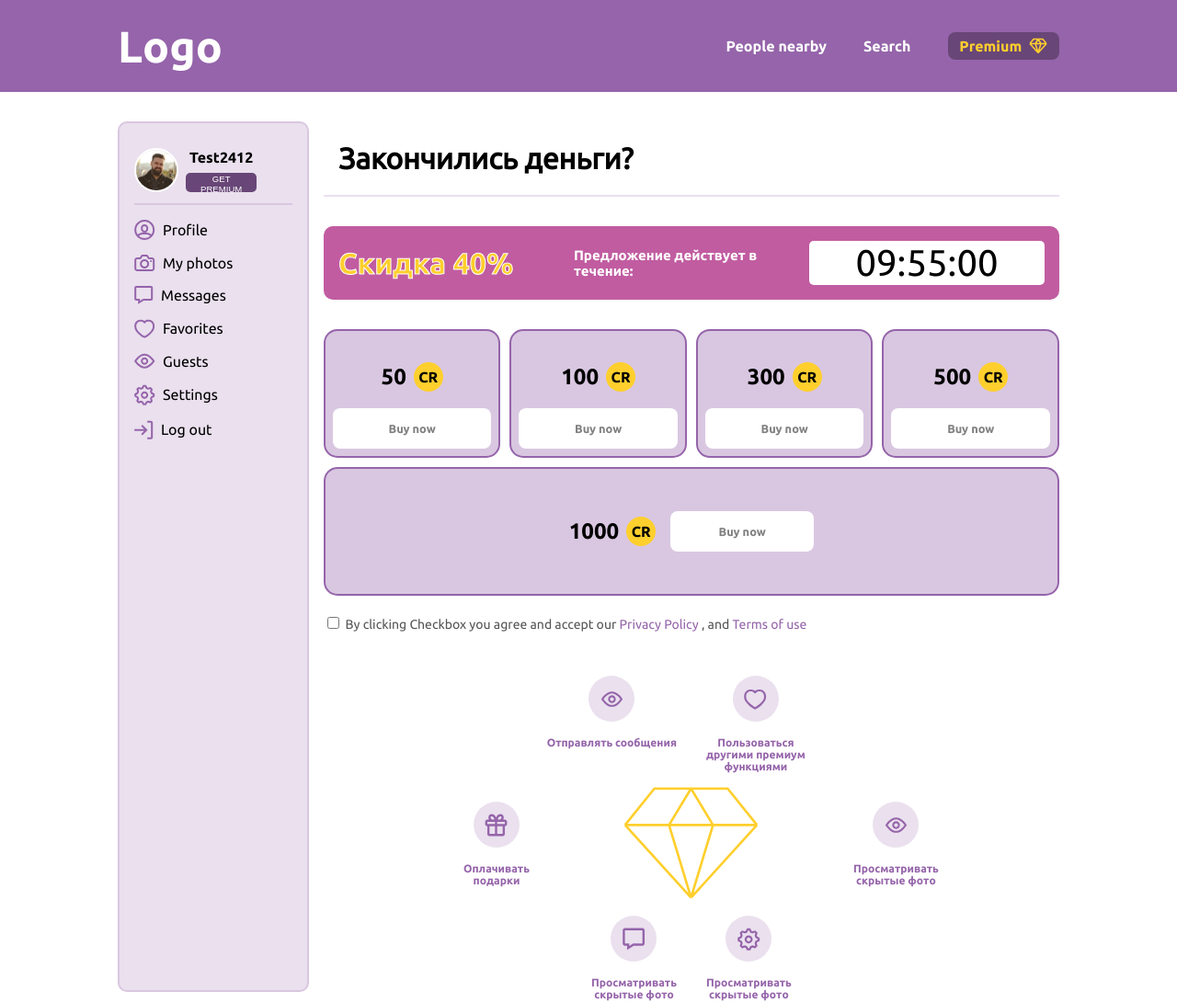
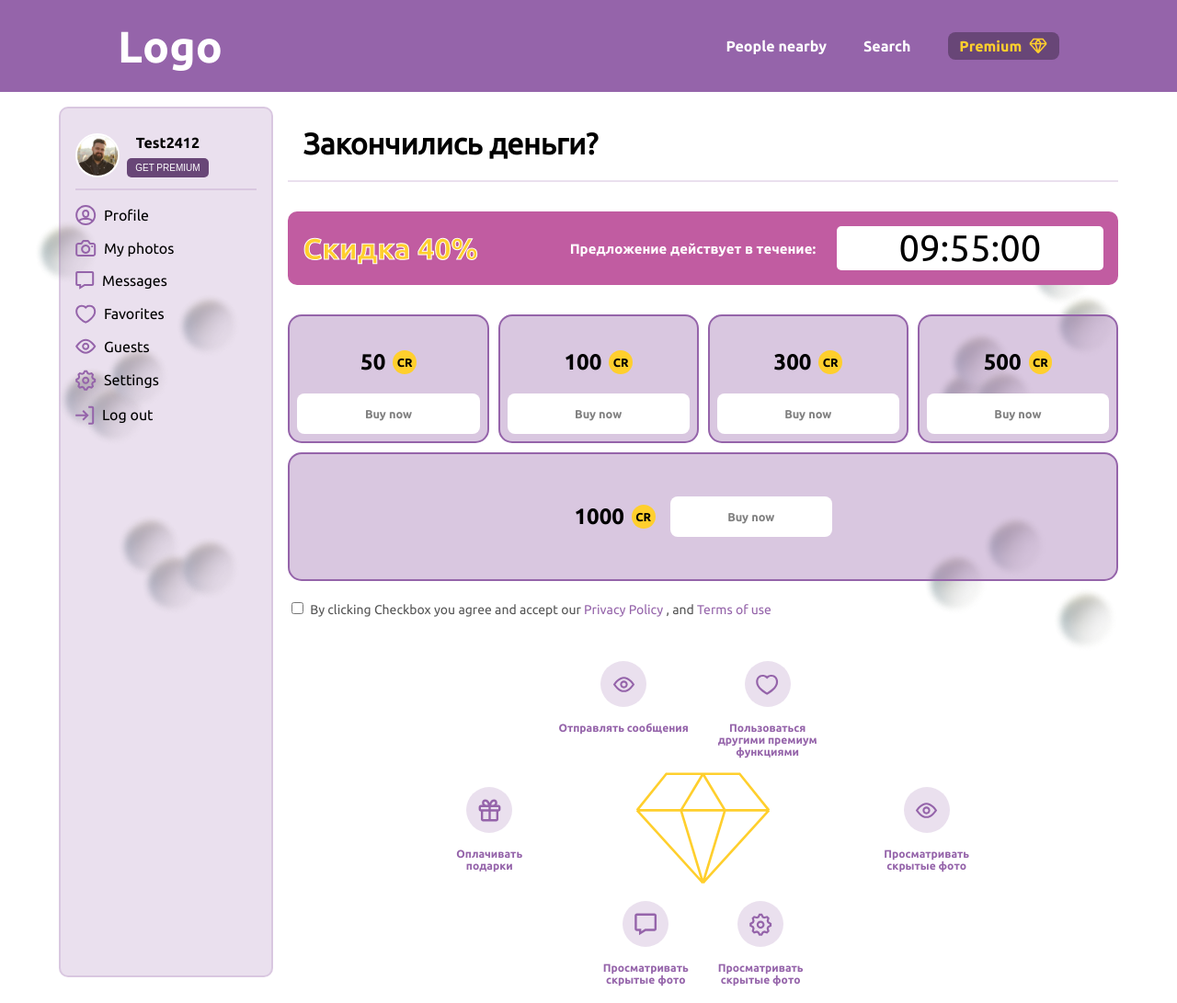
Before and after one commit to Sweetbubalech/AdCombo-page, a plain HTML site: page index.html in a window 1280 px wide. Shown: the whole page at 92% size. Drawn offline with Linux system fonts and the light colour scheme.

Commit message:
Add files via upload

```diff
--- a/css/style.css
+++ b/css/style.css
@@ -22,6 +22,9 @@
 }
 
 body {
+  display: flex;
+  flex-direction: column;
+  align-items: center;
   font-family: "Ubuntu";
   margin: 0;
 }
@@ -63,7 +66,6 @@ li {
 .burger-menu-icon:hover {
   transform: scale(1.2);
 }
-
 
 .header-section_logo-block {
   display: none;
@@ -136,8 +138,15 @@ li {
 
 .main-section {
   display: flex;
-  width: 100%;
+  margin-top: 1rem;
+  width: 65%;
   height: auto;
+}
+
+@media screen and (width < 1400px) {
+  .main-section {
+    width: 90%;
+  }
 }
 
 .main-section_sidebar {
@@ -183,7 +192,7 @@ li {
   margin-top: 0.5rem;
   width: 100%;
   height: 1.3rem;
-  font-size: 0.6rem;
+  font-size: clamp(8px, 2.5vw, 10px);
   color: white;
   border: none;
   border-radius: 5px;
@@ -198,7 +207,7 @@ li {
   transition: ease-in-out 0.2s;
 }
 
-.sidebar_unordered-list_item:hover{
+.sidebar_unordered-list_item:hover {
   transform: translate(10px, 0);
   cursor: pointer;
 }
@@ -369,7 +378,6 @@ fieldset {
   margin-bottom: 0.5rem;
 }
 
-
 .low-menu_icon-block {
   display: flex;
   align-items: center;
@@ -400,14 +408,14 @@ fieldset {
 
 .sale-span {
   font-family: "Ubuntu-bold";
-  font-size: clamp(20px, 2.5vw,40px);
+  font-size: clamp(20px, 2.5vw, 40px);
   color: #ffcf2d;
   -webkit-text-stroke: 1px white;
 }
 
 .offer-span {
   font-family: "Ubuntu-bold";
-  font-size: clamp(5px, 2.5vw,15px);
+  font-size: clamp(5px, 2.5vw, 15px);
   color: white;
 }
 
@@ -490,11 +498,11 @@ fieldset {
   align-items: center;
   justify-content: center;
   margin-left: 0.5rem;
-  width: 2rem;
-  height: 2rem;
-  font-size: 1rem;
+  width: 1.6rem;
+  height: 1.6rem;
+  font-size: 0.8rem;
   border-radius: 5rem;
-  background-color: #FFCF2D;
+  background-color: #ffcf2d;
 }
 
 .offer-block input[type="radio"] {
@@ -590,11 +598,6 @@ fieldset {
 }
 
 @media screen and (width > 700px) {
-  .main-section {
-    margin-top: 2rem;
-    padding-left: 10%;
-    padding-right: 10%;
-  }
   .slider {
     display: none;
   }
@@ -719,14 +722,138 @@ fieldset {
   }
 }
 
-
-.diamond-container_icon-block_icon{
+.diamond-container_icon-block_icon {
   --icon-color: #9564aa;
   transition: ease-in-out;
   transition-duration: 0.2s;
 }
 
+.diamond-container_icon-block_icon:hover {
+  --icon-color: #ffcf2d;
+}
 
-.diamond-container_icon-block_icon:hover{
-  --icon-color:  #FFCF2D;
+
+
+/* PARALLAX */
+
+
+.parallax-container {
+  position: fixed;
+  top: 0;
+  left: 0;
+  width: 100%;
+  height: 100%;
+  pointer-events: none;
+  z-index: -1;
 }
+
+@media screen and (width < 700px) {
+  .parallax-container {
+    display: none;
+  }
+}
+
+.parallax-ball {
+  position: absolute;
+  width: 100%;
+  height: 100%;
+}
+
+.left-balls {
+  left: 0;
+}
+
+.right-balls {
+  right: 0;
+}
+
+.ball {
+  position: absolute;
+  width: 70px;
+  height: 70px;
+  border-radius: 50%;
+  background-image: url(/img/ball.png);
+  background-position: center;
+  background-size: contain;
+}
+
+/* Позиционирование шариков */
+.left-balls .ball:nth-child(1) {
+  top: 50%;
+  left: 5%;
+}
+
+.left-balls .ball:nth-child(2) {
+  top: 52%;
+  left: 7%;
+}
+
+.left-balls .ball:nth-child(3) {
+  top: 47%;
+  left: 9%;
+}
+
+.left-balls .ball:nth-child(4) {
+  top: 30%;
+  left: 3%;
+}
+
+.left-balls .ball:nth-child(5) {
+  top: 40%;
+  left: 15%;
+}
+
+.left-balls .ball:nth-child(6) {
+  top: 70%;
+  left: 10%;
+}
+
+.left-balls .ball:nth-child(7) {
+  top: 75%;
+  left: 12%;
+}
+
+.left-balls .ball:nth-child(8) {
+  top: 73%;
+  left: 15%;
+}
+
+/* RIGHT-BALLS */
+
+.right-balls .ball:nth-child(1) {
+  top: 33%;
+  right: 7%;
+}
+
+.right-balls .ball:nth-child(2) {
+  top: 40%;
+  right: 5%;
+}
+
+.right-balls .ball:nth-child(3) {
+  top: 50%;
+  right: 15%;
+}
+
+.right-balls .ball:nth-child(4) {
+  top: 45%;
+  right: 14%;
+}
+.right-balls .ball:nth-child(5) {
+  top: 50%;
+  right: 12%;
+}
+
+.right-balls .ball:nth-child(6) {
+  top: 70%;
+  right: 11%;
+}
+
+.right-balls .ball:nth-child(7) {
+  top: 75%;
+  right: 16%;
+}
+.right-balls .ball:nth-child(8) {
+  top: 80%;
+  right: 5%;
+}
--- a/index.html
+++ b/index.html
@@ -492,9 +492,39 @@
         </div>
       </div>
     </main>
+
+    <div class="parallax-container">
+      <div class="parallax-ball left-balls">
+        <div class="ball"></div>
+        <div class="ball"></div>
+        <div class="ball"></div>
+        <div class="ball"></div>
+        <div class="ball"></div>
+        <div class="ball"></div>
+        <div class="ball"></div>
+        <div class="ball"></div>
+      </div>
+      <div class="parallax-ball right-balls">
+        <div class="ball"></div>
+        <div class="ball"></div>
+        <div class="ball"></div>
+        <div class="ball"></div>
+        <div class="ball"></div>
+        <div class="ball"></div>
+        <div class="ball"></div>
+        <div class="ball"></div>
+      </div>
+    </div>
+
+
+
+
   </body>
+
   <script src="/js/slider.js"></script>
   <script src="js/timer.js"></script>
 
   <script src="js/offers.js"></script>
+
+  <script src="js/parallax.js"></script>
 </html>
--- /dev/null
+++ b/js/parallax.js
@@ -0,0 +1,13 @@
+document.addEventListener('mousemove', (e) => {
+    const x = (e.clientX / window.innerWidth) * 50; // Скорость движения по горизонтали
+    const y = (e.clientY / window.innerHeight) * 50; // Скорость движения по вертикали
+
+    const leftBalls = document.querySelector('.left-balls');
+    const rightBalls = document.querySelector('.right-balls');
+
+    // Движение шариков слева
+    leftBalls.style.transform = `translate(${x}px, ${y}px)`;
+
+    // Движение шариков справа (в противоположную сторону)
+    rightBalls.style.transform = `translate(${-x}px, ${-y}px)`;
+  });
```
Also changed, not shown: img/ball.png (added).
